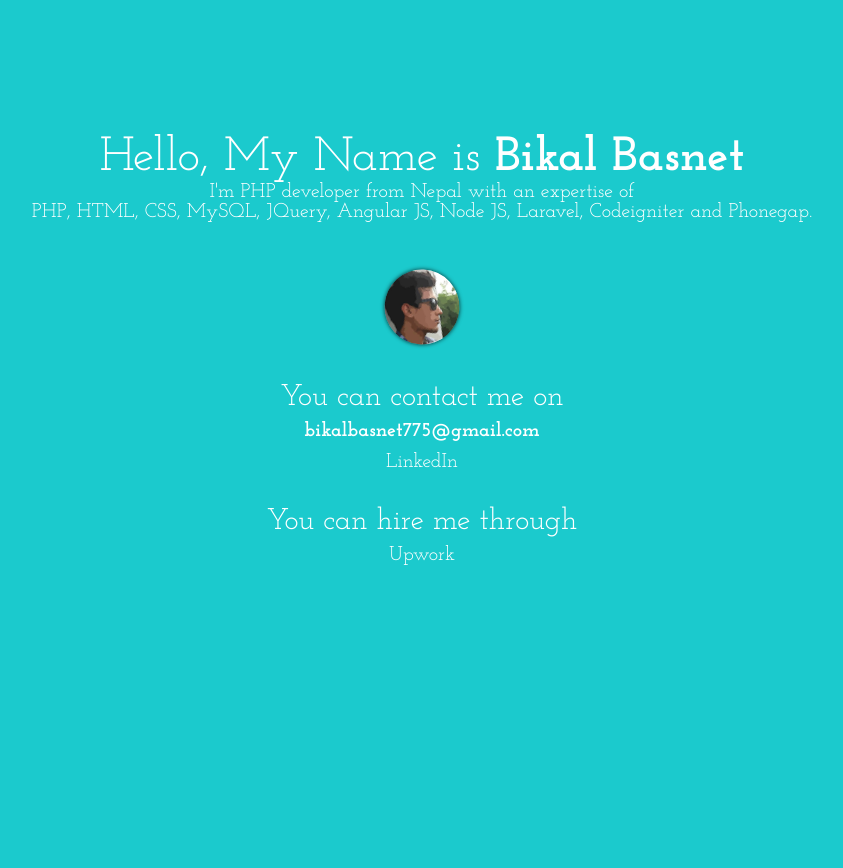
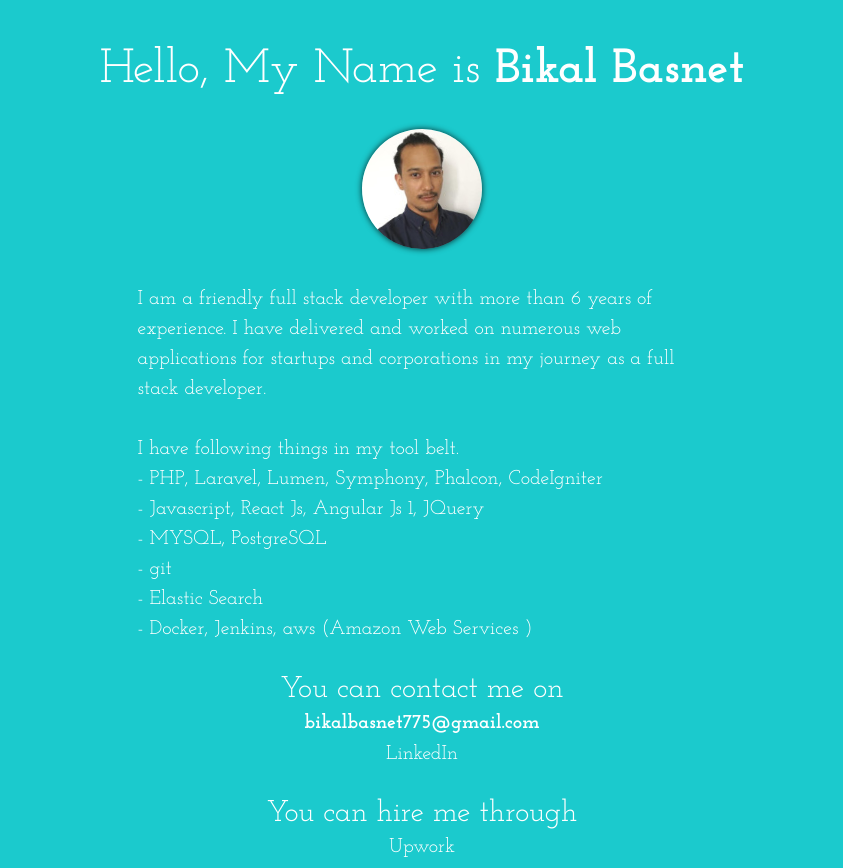
Before and after one commit to bikalbasnet/bikalbasnet.github.io, a plain HTML site: page index.html in a window 1280 px wide. Shown: the whole page, without its empty margins (218-1061 px from the left). Before the commit the page ends 800 px from the top, so only its background shows below. Drawn offline with Linux system fonts and the light colour scheme.

Commit message:
add skills to make it relevent

```diff
--- a/css/style.css
+++ b/css/style.css
@@ -16,6 +16,10 @@ body {
 #introduction #about-me {
     font-size: 20px;
     opacity: 0;
+    line-height: 30px;
+    width: 45%;
+    margin: 0 auto;
+    text-align: left;
 }
 #my-pic {
     width: 150px;
@@ -23,17 +27,16 @@ body {
     border-radius: 150px;
     -webkit-border-radius: 150px;
     -moz-border-radius: 150px;
-    background: url(../images/ram-mandir-pic.jpg) no-repeat;
+    background: url(../images/bikal.jpg) no-repeat;
     box-shadow: 0 0 8px rgba(0, 0, 0, .8);
     -webkit-box-shadow: 0 0 8px rgba(0, 0, 0, .8);
     -moz-box-shadow: 0 0 8px rgba(0, 0, 0, .8);
     display: none;
     transition: all 1s ease;
-    margin: 0 auto;
-    margin-top: 10px;
+    margin: 20px  auto;
 }
 #my-pic.rotate {
-    transform : scale(0.5) rotate(340deg)
+    transform : scale(0.8) rotate(355deg)
 }
 #callback-contact {
     color: #fff;
--- a/index.html
+++ b/index.html
@@ -1,7 +1,7 @@
 <!DOCTYPE html>
 <html>
   <head>
-    <title>Bikal Basnet</title>
+    <title>Bikal Basnet | Full Stack Web developer</title>
     <meta charset="UTF-8">
     <meta name="viewport" content="width=device-width, initial-scale=1.0">
     <link rel="stylesheet" href="css/style.css">
@@ -9,34 +9,29 @@
   <body>
     <div id="introduction">
       Hello, My Name is <span>Bikal Basnet</span>
-      <div id="about-me">I'm PHP developer from Nepal with an expertise of <br /> PHP, HTML, CSS, MySQL, JQuery, Angular JS, Node JS, Laravel, Codeigniter and Phonegap.</div>
-      <div id="my-pic"></div>
+            <div id="my-pic"></div>
+      <div id="about-me">
+        I am a friendly full stack developer with more than 6 years of experience. I have delivered and worked on numerous web applications for startups and corporations in my journey as a full stack developer. <br/><br/>
+
+I have following things in my tool belt.<br/>
+- PHP, Laravel, Lumen, Symphony, Phalcon, CodeIgniter<br/>
+- Javascript, React Js, Angular Js 1, JQuery<br/>
+- MYSQL, PostgreSQL<br/>
+- git<br/>
+- Elastic Search<br/>
+- Docker, Jenkins, aws (Amazon Web Services ) <br/><br/>
+      </div>
     </div>
-    <div id="callback-contact">
+    <div>
+      <div id="callback-contact">
       You can contact me on<br />
       <span id="email-address">bikalbasnet775@gmail.com</span><br />
-	  <a href="https://www.linkedin.com/in/bikal-basnet-a0313197" target="_new">LinkedIn</a><br /><br />
-	  You can hire me through<br />
+       <a href="https://www.linkedin.com/in/bikal-basnet" target="_new">LinkedIn</a><br /><br />
+         You can hire me through<br />
       <a href="http://www.upwork.com/o/profiles/users/_~01d3a1d3dc7b501b42/" target="_new">Upwork</a><br />
+    </div>
     </div>
     <script type="text/javascript" src="js/jquery-2.1.1.min.js"></script>
     <script type="text/javascript" src="js/home.js"></script>
-    <script>
-        (function (i, s, o, g, r, a, m) {
-            i['GoogleAnalyticsObject'] = r;
-            i[r] = i[r] || function () {
-                (i[r].q = i[r].q || []).push(arguments)
-            }, i[r].l = 1 * new Date();
-            a = s.createElement(o),
-                    m = s.getElementsByTagName(o)[0];
-            a.async = 1;
-            a.src = g;
-            m.parentNode.insertBefore(a, m)
-        })(window, document, 'script', '//www.google-analytics.com/analytics.js', 'ga');
-
-        ga('create', 'UA-57186417-1', 'auto');
-        ga('send', 'pageview');
-
-    </script>
   </body>
 </html>
--- a/js/home.js
+++ b/js/home.js
@@ -1,7 +1,7 @@
 var Home = (function(){
 
     function init () {
-        $("#introduction").animate({"padding-top":"10%","opacity":1},1000,function() {
+        $("#introduction").animate({"padding-top":"3%","opacity":1},1000,function() {
             $("#introduction span").animate({"opacity":1},2000);
             $("#introduction #about-me").animate({"opacity":1},1000);
             $("#introduction #my-pic").fadeIn("300").addClass("rotate");
```
Also changed, not shown: images/bikal.jpg (added), images/ram-mandir-pic.jpg (deleted), images/universal-cafe-pic.jpg (deleted).
